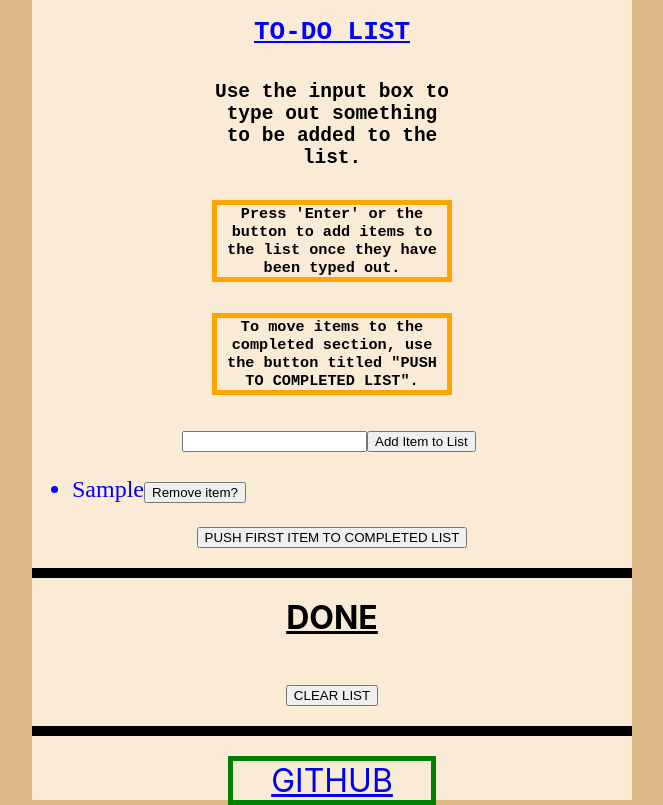
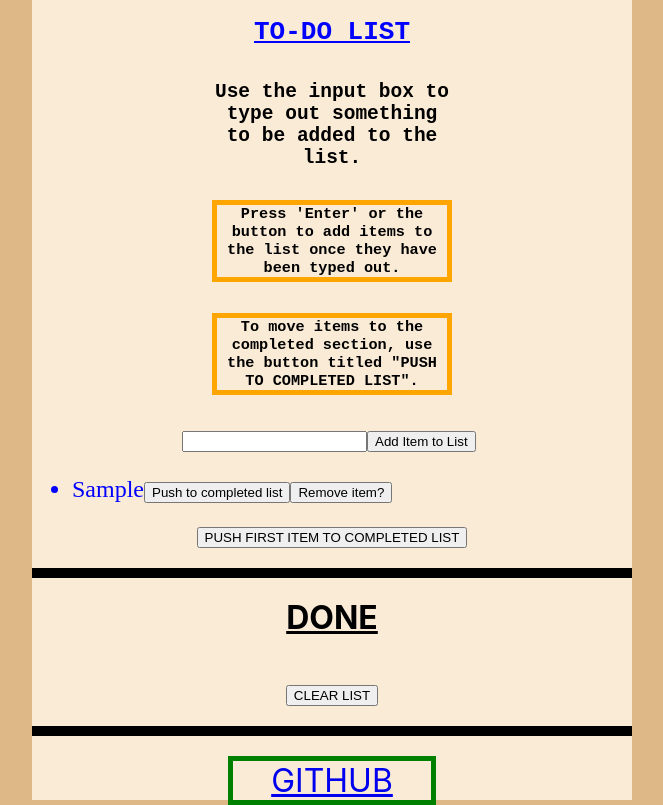
Before and after one commit to horsellcommon/CN-Todo-List-Activity, a React (Create React App) app: page / in a window 1280 px wide. Both pictures are taken after typing "Sample" into the empty fields and a click on the button "Add Item to List". Shown: the whole page, without its empty margins (308-971 px from the left). Built offline with nearby package versions, Linux system fonts and the light colour scheme.

Commit message:
Added second push button

```diff
--- a/src/components/list.js
+++ b/src/components/list.js
@@ -62,6 +62,7 @@ const FirstList = () => {
             return (
               <li className="items" onClick={crossOutItem} key={item}>
                 {item}
+                <button onClick={() => addToNewList(chindex)}>Push to completed list</button>
                 <button onClick={() => deleteItem(chindex)}>
                   Remove item?
                 </button>
```
